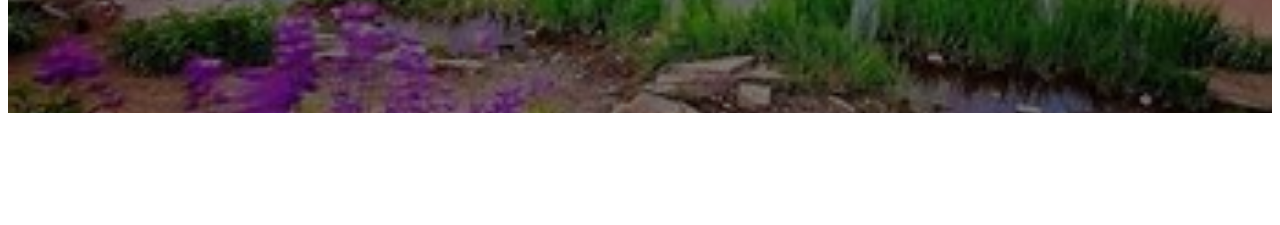
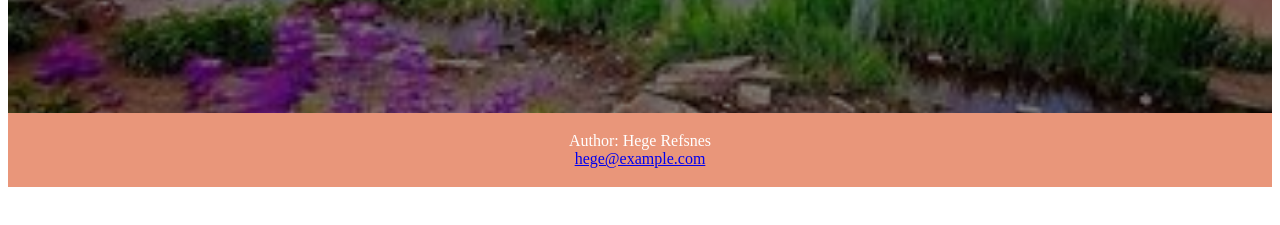
Before and after one commit to Haneen-Abdulgllil/ITEP_ScrumAgile, a plain HTML site: page index.html in a window 1280 px wide. Shown: the part 341-566 px from the top of the page. Drawn offline with Linux system fonts and the light colour scheme.

Commit message:
add hero section to index html page add hero section css style delete section div from hero section in index page
add footer section to index page and footer style to css

```diff
--- a/css.css
+++ b/css.css
@@ -106,3 +106,10 @@
    transform: translate(-50%, -50%);
    color: white;
  }
+
+ footer {
+   text-align: center;
+   padding: 3px;
+   background-color: DarkSalmon;
+   color: white;
+ }
--- a/index.html
+++ b/index.html
@@ -21,5 +21,10 @@
             <button>Hire me</button>
         </div>
     </div>
+
+    <footer>
+        <p>Author: Hege Refsnes<br>
+            <a href="mailto:hege@example.com">hege@example.com</a></p>
+    </footer>
 </body>
 </html>
```
